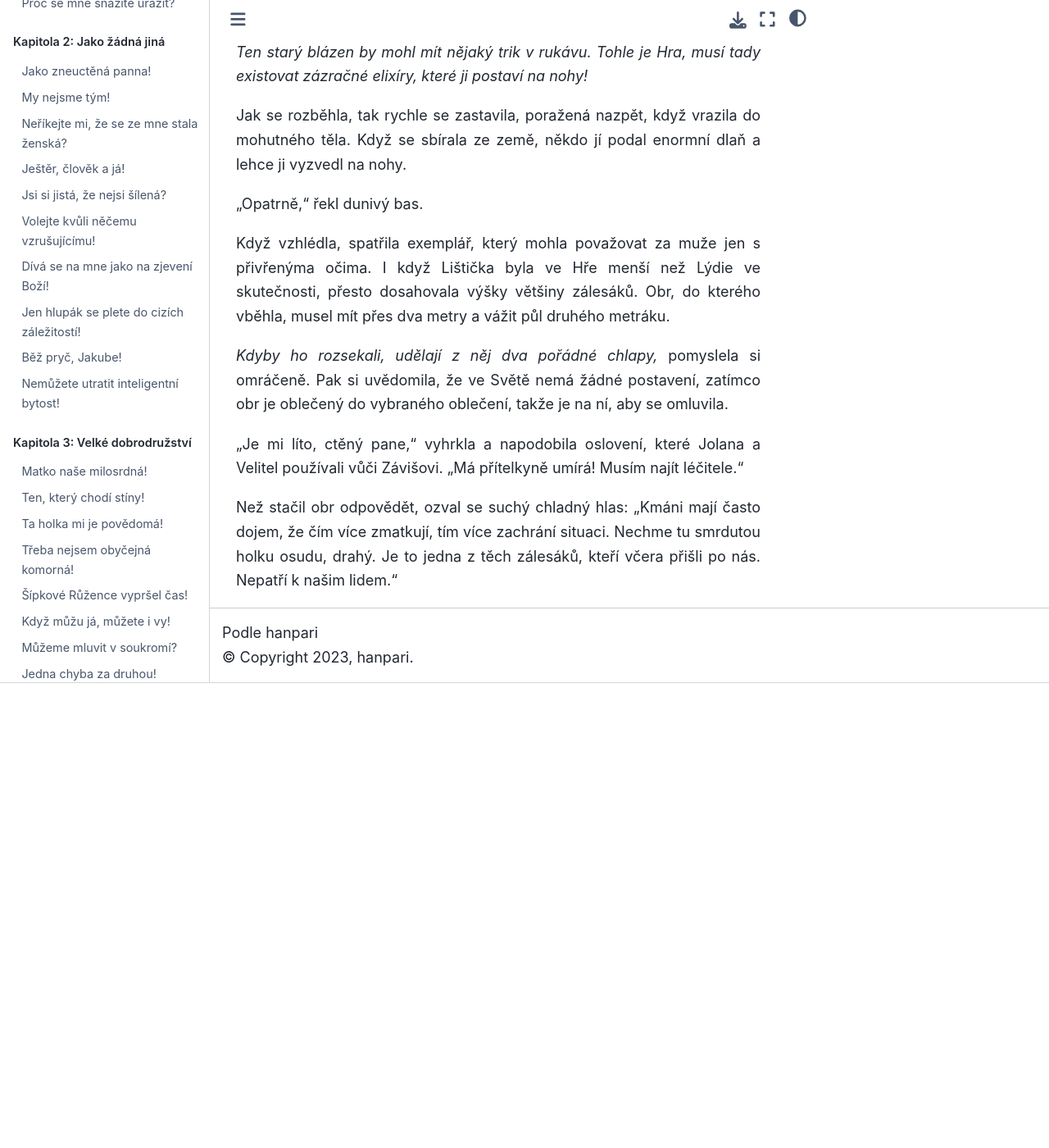
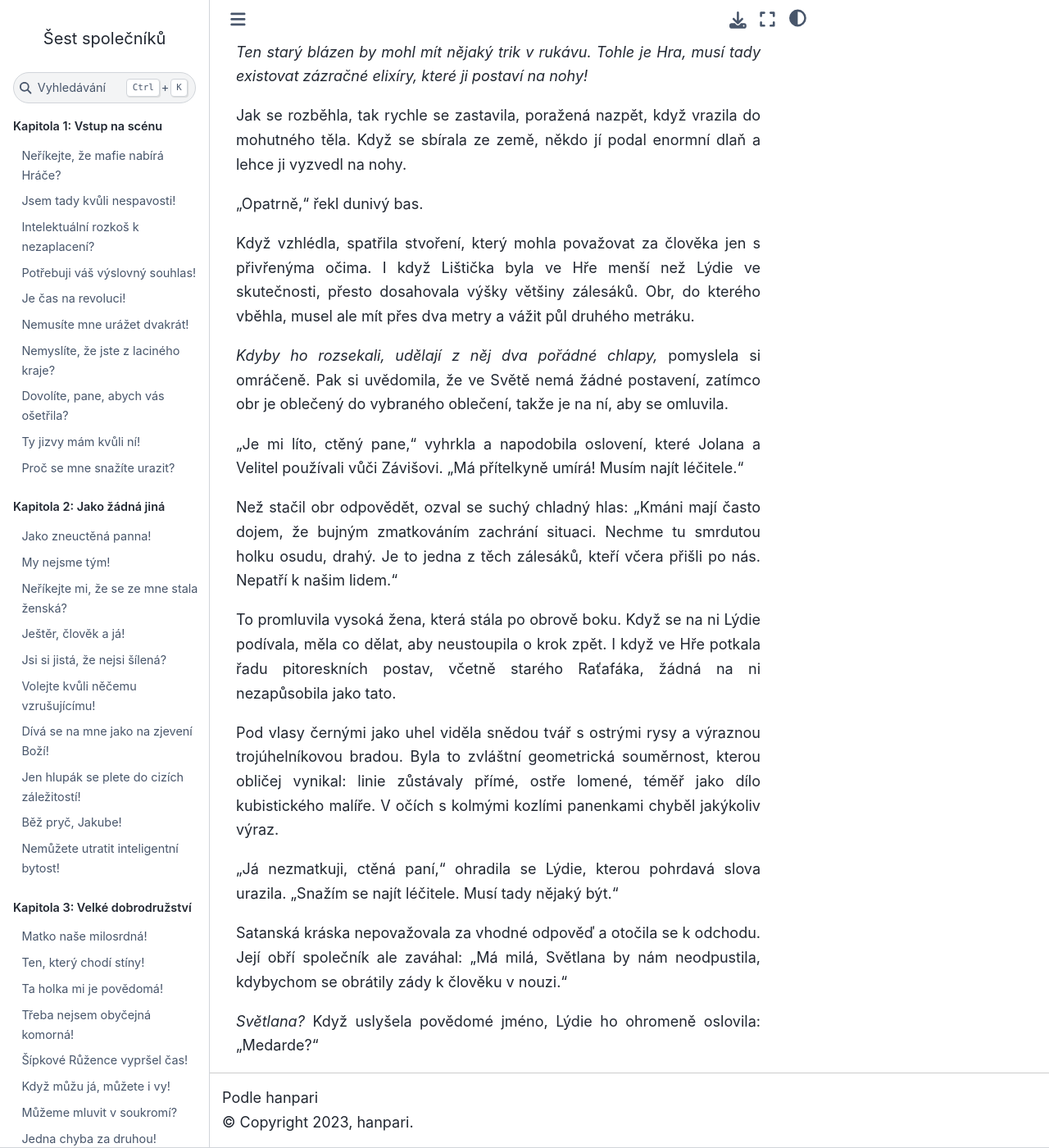
Before and after one commit to hanpari/sest-spolecniku, a Sphinx documentation site: the page built from source/sest_spolecniku/006-spatne-zpravy/7.md, in a window 1280 px wide and 1400 px high, scrolled down 1575 px. Shown: the whole window at 82% size. Built offline with Sphinx 7.4.7 and the Sphinx Book theme 1.1.4, drawn with Linux system fonts in a browser that asks for light colours; before the commit the page ends 2408 px from its top, so only the background shows below that; some of the changed text lies outside the part shown.

Commit message:
Moje ...

```diff
--- a/source/sest_spolecniku/006-spatne-zpravy/7.md
+++ b/source/sest_spolecniku/006-spatne-zpravy/7.md
@@ -1,4 +1,4 @@
-# Má přítelkyně umírá!
+# Má přítelkyně umírá
 
 "K čertu!"
 
@@ -20,7 +20,7 @@ Lýdie na ni beze slova zírala. Tak nějak doufala, že dnešek bude ospalý, l
 
 "Co pro tebe můžu udělat?"
 
-"Nic. Vůbec nic. Prostě vykrvácím. Lepší než skončit v tlamě přerostlé ještěrky."
+"Nic, vůbec nic. Prostě vykrvácím. Lepší než skončit v tlamě přerostlé ještěrky."
 
 "Klid, jen klid. Musí tady být léčitel, který tě dá do pořádku."
 
@@ -42,10 +42,20 @@ Jak se rozběhla, tak rychle se zastavila, poražená nazpět, když vrazila do
 
 "Opatrně," řekl dunivý bas.
 
-Když vzhlédla, spatřila exemplář, který mohla považovat za muže jen s přivřenýma očima. I když Lištička byla ve Hře menší než Lýdie ve skutečnosti, přesto dosahovala výšky většiny zálesáků. Obr, do kterého vběhla, musel mít přes dva metry a vážit půl druhého metráku.
+Když vzhlédla, spatřila stvoření, který mohla považovat za člověka jen s přivřenýma očima. I když Lištička byla ve Hře menší než Lýdie ve skutečnosti, přesto dosahovala výšky většiny zálesáků. Obr, do kterého vběhla, musel ale mít přes dva metry a vážit půl druhého metráku.
 
 *Kdyby ho rozsekali, udělají z něj dva pořádné chlapy,* pomyslela si omráčeně. Pak si uvědomila, že ve Světě nemá žádné postavení, zatímco obr je oblečený do vybraného oblečení, takže je na ní, aby se omluvila.
 
 "Je mi líto, ctěný pane," vyhrkla a napodobila oslovení, které Jolana a Velitel používali vůči Závišovi. "Má přítelkyně umírá! Musím najít léčitele."
 
-Než stačil obr odpovědět, ozval se suchý chladný hlas: "Kmáni mají často dojem, že čím více zmatkují, tím více zachrání situaci. Nechme tu smrdutou holku osudu, drahý. Je to jedna z těch zálesáků, kteří včera přišli po nás. Nepatří k našim lidem."
+Než stačil obr odpovědět, ozval se suchý chladný hlas: "Kmáni mají často dojem, že bujným zmatkováním zachrání situaci. Nechme tu smrdutou holku osudu, drahý. Je to jedna z těch zálesáků, kteří včera přišli po nás. Nepatří k našim lidem."
+
+To promluvila vysoká žena, která stála po obrově boku. Když se na ni Lýdie podívala, měla co dělat, aby neustoupila o krok zpět. I když ve Hře potkala řadu pitoreskních postav, včetně starého Raťafáka, žádná na ni nezapůsobila jako tato.
+
+Pod vlasy černými jako uhel viděla snědou tvář s ostrými rysy a výraznou trojúhelníkovou bradou. Byla to zvláštní geometrická souměrnost, kterou obličej vynikal: linie zůstávaly přímé, ostře lomené, téměř jako dílo kubistického malíře. V očích s kolmými kozlími panenkami chyběl jakýkoliv výraz.
+
+"Já nezmatkuji, ctěná paní," ohradila se Lýdie, kterou pohrdavá slova urazila. "Snažím se najít léčitele. Musí tady nějaký být."
+
+Satanská kráska nepovažovala za vhodné odpověď a otočila se k odchodu. Její obří společník ale zaváhal: "Má milá, Světlana by nám neodpustila, kdybychom se obrátily zády k člověku v nouzi."
+
+*Světlana?* Když uslyšela povědomé jméno, Lýdie ho ohromeně oslovila: "Medarde?"
```
